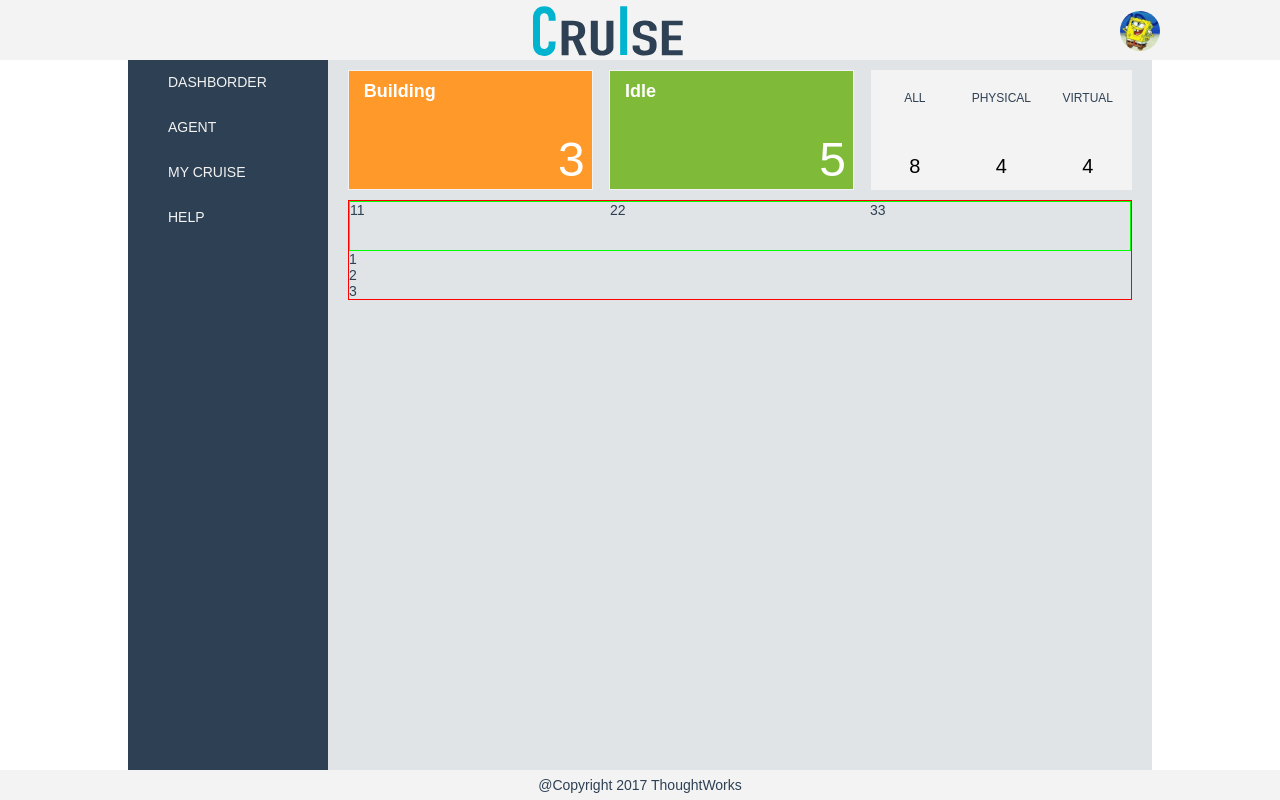
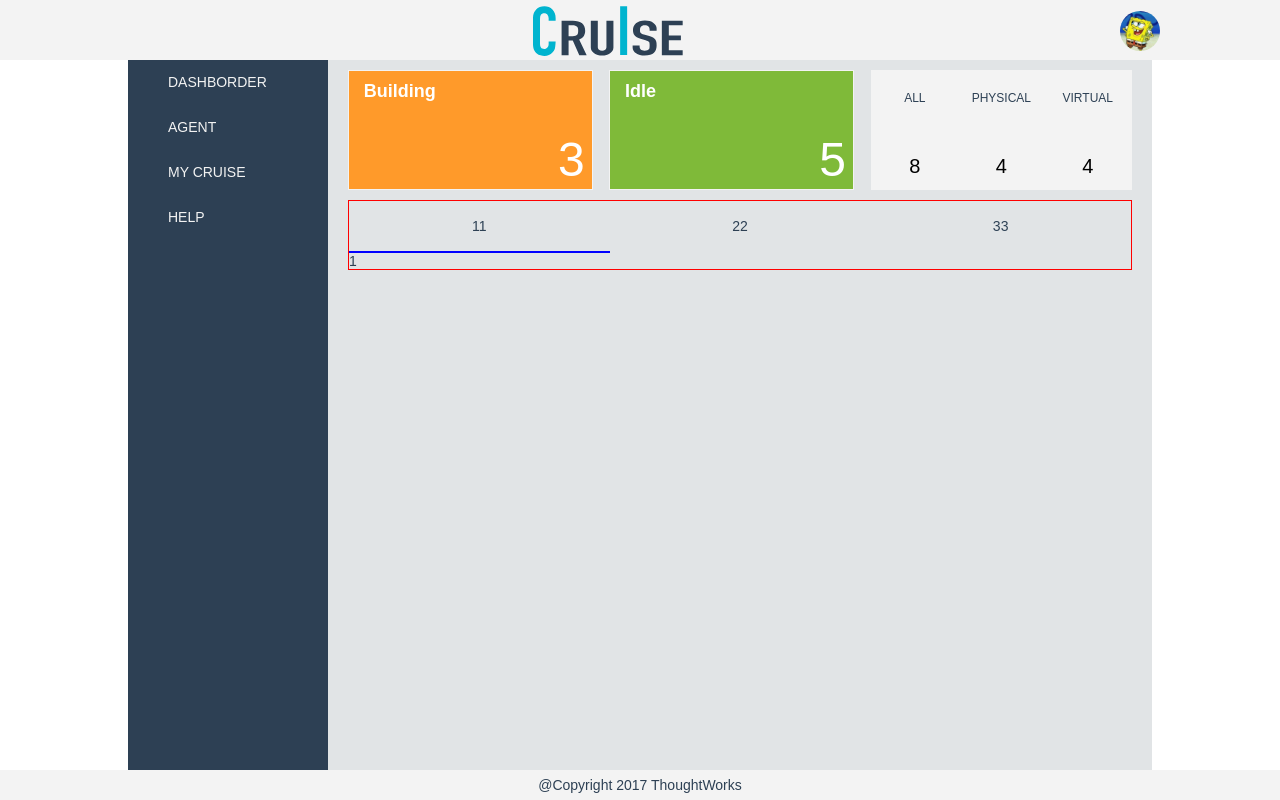
Before and after one commit to BlueStoneQ/BBQ, a React (Create React App) app in the folder thoughtworks-homework/cruise/: page / in a window 1280 px wide. Built offline with nearby package versions, Linux system fonts and the light colour scheme.

Commit message:
Cruise-components-Tabs-基本点击切换事件实现

```diff
--- a/thoughtworks-homework/cruise/src/components/common/grid/index.css
+++ b/thoughtworks-homework/cruise/src/components/common/grid/index.css
@@ -5,7 +5,6 @@
   -moz-box-sizing: border-box;
   width: 100%;
   /* height: 100%; */
-  /* border: 1px solid #f00; */
 }
 /* Col */
 .col-wrap {
@@ -15,5 +14,4 @@
   vertical-align: top; /* 避免baseLine的影响 */
   width: 100%;
   /* height: 100%; */
-  /* border: 1px solid #0f0; */
 }
--- a/thoughtworks-homework/cruise/src/components/common/tabs/index.css
+++ b/thoughtworks-homework/cruise/src/components/common/tabs/index.css
@@ -5,8 +5,19 @@
   border: 1px solid #f00;
 }
 
-/* Tabs - header 选择器部分 */
-.tabs-header {
-  border: 1px solid #0f0;
+/* Tabs - header 选择器wrap部分 */
+.tabs-header {}
+
+/* Tabs - selector */
+.tab-common {
+  display: inline-block;
+  text-align: center;
   height: 50px;
+  line-height: 50px;
+  width: 100%;
+  cursor: pointer;
 }
+
+.tab-selected {
+  border-bottom: 2px solid #00f;
+}
--- a/thoughtworks-homework/cruise/src/components/common/tabs/index.jsx
+++ b/thoughtworks-homework/cruise/src/components/common/tabs/index.jsx
@@ -5,6 +5,7 @@
  */
 import React, { Component } from 'react';
 import { Row, Col } from '../grid';
+import classnames from 'classnames';
 import './index.css';
 
 /**
@@ -24,6 +25,12 @@ class TabPane extends Component {
  * Tabs
  */
 class Tabs extends Component {
+  constructor (props) {
+    super(props);
+    this.state = {
+      selectKey: '1'
+    };
+  }
   /**
    * 当tabs切换时调用
    * @param { obj } tab 单个选项对象
@@ -43,6 +50,7 @@ class Tabs extends Component {
    * 渲染-Tabs的选择器部分
    */
   getTabsSelectorRender = (props, thiz) => {
+    const { selectKey } = thiz.state;
     const { children } = props;
     const childrenLen = children.length;
     console.log('children: ', children);
@@ -53,8 +61,14 @@ class Tabs extends Component {
           children.map((child, i) => {
             console.log('child->', child);
             return (
-              <Col span={24/childrenLen} key={child.key}>
-                <span onClick={() => this.onChange(child, props, thiz)}>
+              <Col
+                span={24/childrenLen}
+                key={child.key}
+              >
+                <span
+                  className={classnames('tab-common', {'tab-selected': child.key === selectKey})}
+                  onClick={() => this.onChange(child, props, thiz)}
+                >
                   {
                     child.props.tab
                   }
@@ -70,6 +84,7 @@ class Tabs extends Component {
     const {
       children
     } = this.props;
+    const { selectKey } = this.state;
     return (
       <div className='tabs-wrap'>
         <Row>
@@ -78,9 +93,10 @@ class Tabs extends Component {
         <Row>
           {
             React.Children.map(children, (child, i) => {
-              // 这里从child中取出child的key 和 当前TabsSeelector中选中的保持一致 才渲染
-              // console.log(`child[${i}]: `, child);
-              return child;
+              // 这里从child中取出child的key 和 当前TabsSeelector中选中的保持一致 才渲染-Blog
+              if (child.key === selectKey) {
+                return child;
+              }
             })
           }
         </Row>
```
